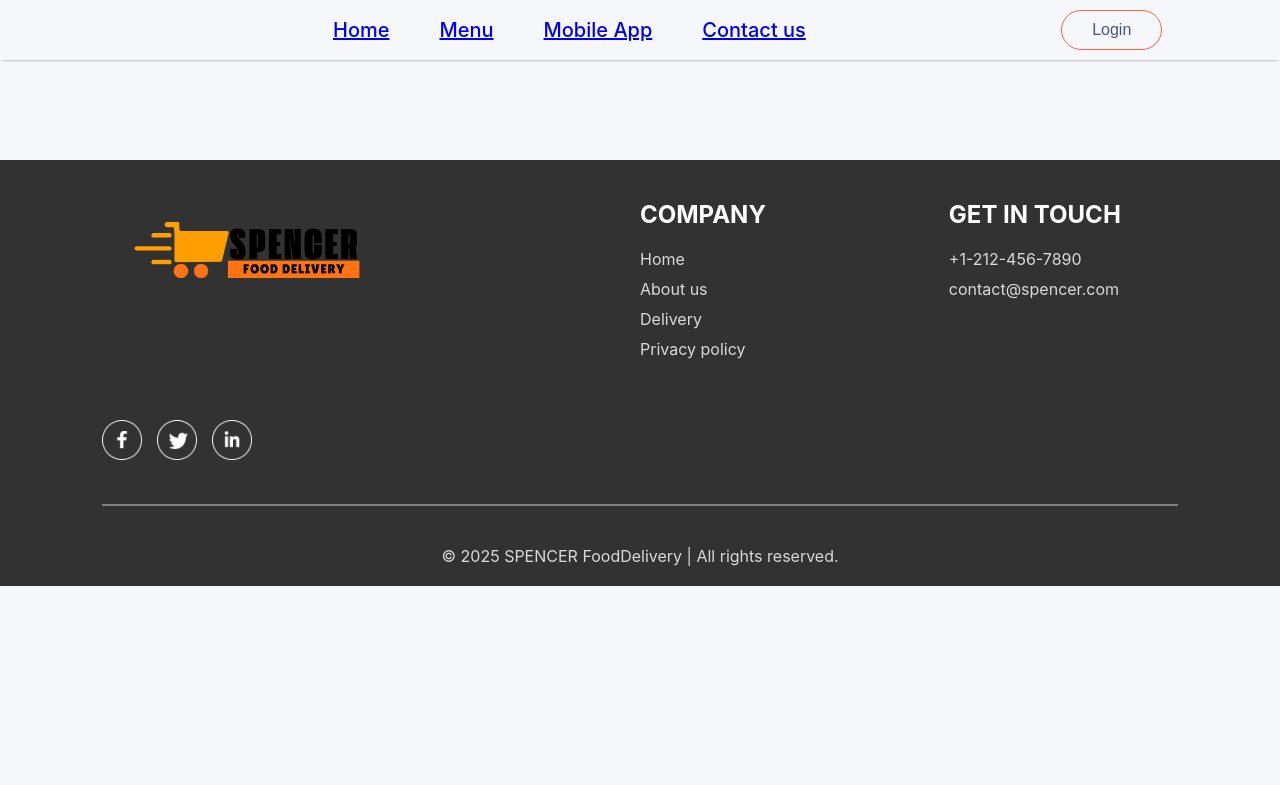
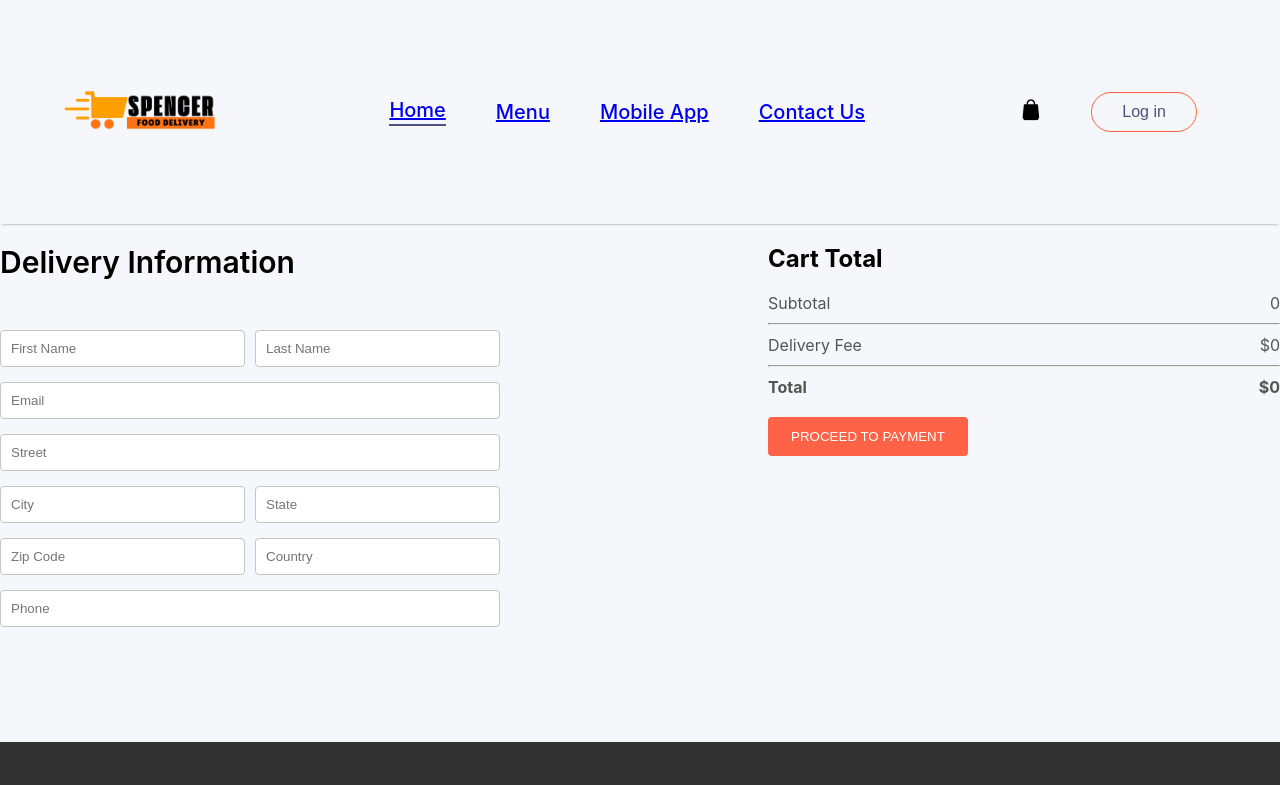
Before and after one commit to Reshma21M/web_frontend, a React (Create React App) app: page /order in a window 1280 px wide. Shown: the top 785 px of the page. Built offline with nearby package versions, Linux system fonts and the light colour scheme.

Commit message:
place order created

```diff
--- a/src/App.js
+++ b/src/App.js
@@ -1,12 +1,11 @@
-import logo from './logo.svg';
 import './App.css';
 import { BrowserRouter, Route, Routes } from 'react-router-dom';
-import Login from './pages/Login';
-import Signup from './pages/Signup';
 import Navbar from './components/Navbar/Navbar';
 import Home from './pages/Home';
 import StoreContextProvider from './context/StoreContext';
 import Footer from './components/Footer/Footer';
+import Cart from './pages/Cart';
+import PlaceOrder from './pages/PlaceOrder';
 
 function App() {
   return (
@@ -17,6 +16,8 @@ function App() {
         <Navbar />
           <Routes>
             <Route path='/' element={<Home/>}/>
+            <Route path='/cart' element={<Cart/>}/>
+            <Route path='/order' element={<PlaceOrder/>}/>
           </Routes>
         </StoreContextProvider>
       </BrowserRouter>
@@ -26,4 +27,5 @@ function App() {
   );
 }
 
+
 export default App;
--- a/src/components/AppDownload/AppDownload.jsx
+++ b/src/components/AppDownload/AppDownload.jsx
@@ -4,7 +4,7 @@ import { assets } from "../assets/assets";
 
 const AppDownload = () => {
     return(
-        <div className="app-download">
+        <div className="app-download" id='app-download'>
             <p>For Better Experience Download<br/>Spencer App</p>
             <div className='app-download-platforms'>
                 <img src={assets.play_store} alt="" />
--- a/src/components/Footer/Footer.jsx
+++ b/src/components/Footer/Footer.jsx
@@ -4,7 +4,7 @@ import { assets } from "../assets/assets";
 
 const Footer = () => {
     return(
-        <div className="footer">
+        <div className="footer" id='footer'>
             <div className='footer-content'>
             <div className='footer-content-left'>
                 <img src={assets.logo2} alt="" />
--- a/src/components/Navbar/Navbar.css
+++ b/src/components/Navbar/Navbar.css
@@ -4,6 +4,10 @@
     padding: 10px;
     box-shadow: 0 1px 3px -2px black;
     align-items: center;
+}
+.navbar .logo{
+    width: 200px;
+    margin-left: -40px;
 }
 .navbar-menu{
     display: flex;
@@ -35,6 +39,18 @@
 .navbar .active{
     padding-bottom: 2px;
     border-bottom: 2px solid #49557e;
+}
+.navbar-search{
+    position: relative;
+}
+.navbar-search .dot{
+    position: absolute;
+    min-width: 8px;
+    min-height: 8px;
+    background-color: tomato;
+    border-radius: 5px;
+    top: 4px;
+    right:4px;
 }
 @media (max-width:1050px){
     .navbar .logo{
--- a/src/components/Navbar/Navbar.jsx
+++ b/src/components/Navbar/Navbar.jsx
@@ -1,24 +1,30 @@
-import React from "react"
+import React, { useContext, useState } from "react"
 import './Navbar.css'
+import { assets } from "../assets/assets"
+import { StoreContext } from "../../context/StoreContext"
+import { Link } from "react-router-dom"
+import Login from "../../pages/Login"
 
 const Navbar = () => {
+    const [menu, setMenu] = useState("home")
+    const {getTotalCartAmount} = useContext(StoreContext)
 
     return(
         <div className="navbar">
-            <img src="" className="logo" alt="" />
+            <Link to='/'><img src={assets.logo2} className="logo" alt="" /></Link>
             <ul className="navbar-menu">
-                <a href="#home">Home</a>
-                <a href="#explore-menu" >Menu</a>
-                <a href="#mobile">Mobile App</a>
-                <a href="#footer" >Contact us</a>
+                <Link onClick={()=>setMenu("home")} className={menu==="home"?"active":""}>Home</Link>
+                <a href='#menu' onClick={()=>setMenu("menu")} className={menu==="menu"?"active":""}>Menu</a>
+                <a href='#app-download' onClick={()=>setMenu("mobile app")} className={menu==="mobile app"?"active":""}>Mobile App</a>
+                <a href='#footer' onClick={()=>setMenu("contact us")} className={menu==="contact us"?"active":""}>Contact Us</a>
             </ul>
-            <div className="navbar-right">
-                <div className="navbar-cart">
-                    <img src="" className="cart" alt="" />
-                </div>
-                <button>Login</button>
-
+            <div className='navbar-right'>
+            <div className='navbar-search'>
+                <Link to='/cart'>< img src={assets.bascket} alt=""/></Link>
+                <div className={getTotalCartAmount()===0?"":"dot"}></div>
             </div>
+            <button onClick={() =><Login/>}>Log in</button>
+        </div>
         </div>
     )
 
--- a/src/pages/Cart.jsx
+++ b/src/pages/Cart.jsx
@@ -1,6 +1,6 @@
 import React, { useContext, useState } from 'react'
-import './cart.css'
-import { StoreContext } from '../../context/StoreContext'
+import './Cart.css'
+import { StoreContext } from '../context/StoreContext'
 import { useNavigate } from 'react-router-dom'
 
 const Cart = () => {
--- /dev/null
+++ b/src/pages/PlaceOrder.css
@@ -0,0 +1,35 @@
+.place-order{
+    display: flex;
+    align-items: start;
+    justify-content: space-between;
+    gap: 50px;
+    margin-top: 20px;
+}
+.place-order-left{
+    width: 100%;
+    max-width: max(30%,500px);
+}
+.place-order-left .title{
+    font-size: 30px;
+    font-weight: 600;
+    margin-bottom: 50px;
+}
+.place-order-left input{
+    margin-bottom: 15px;
+    width: 100%;
+    padding: 10px;
+    border: 1px solid #c5c5c5;
+    border-radius: 4px;
+    outline-color: tomato;
+}
+.place-order-left .multi-fields{
+    display: flex;
+    gap: 10px;
+}
+.place-order-right{
+    width: 100%;
+    max-width: max(40%,500px);
+}
+.place-order .carttotal button{
+    margin-top: 30px;
+}
--- /dev/null
+++ b/src/pages/PlaceOrder.jsx
@@ -0,0 +1,54 @@
+import React, { useContext } from "react";
+import './PlaceOrder.css'
+import { StoreContext } from "../context/StoreContext";
+
+const PlaceOrder = () => {
+
+    const {getTotalCartAmount} = useContext(StoreContext)
+
+    return(
+        <form className="place-order">
+        <div className="place-order-left">
+            <p className="title">Delivery Information</p>
+            <div className="multi-fields">
+            <input type="text" placeholder='First Name' />
+            <input type="text" placeholder='Last Name' />
+            </div>
+            <input type="email" placeholder='Email' />
+            <input type="text" placeholder='Street' />
+            <div className="multi-fields">
+            <input type="text" placeholder='City' />
+            <input type="text" placeholder='State' />
+            </div>
+            <div className="multi-fields">
+            <input type="text" placeholder='Zip Code' />
+            <input type="text" placeholder='Country' />
+            </div>
+            <input type="text" placeholder='Phone' />
+        </div>
+        <div className="place-order-right">
+        <div className="cart-total">
+            <h2>Cart Total</h2>
+            <div>
+                <div className="cart-total-details">
+                <p>Subtotal</p>
+                <p>{getTotalCartAmount()}</p>
+                </div>
+                <hr />
+                <div className="cart-total-details">
+                <p>Delivery Fee</p>
+                <p>${getTotalCartAmount()===0?0:2}</p>
+                </div>
+                <hr />
+                <div className="cart-total-details">
+                <b>Total</b>
+                <b>${getTotalCartAmount()===0?0:getTotalCartAmount()+2}</b>
+                </div>
+            </div>
+            <button>PROCEED TO PAYMENT</button>
+            </div>
+        </div>
+        </form>
+    )
+}
+export default PlaceOrder
```
